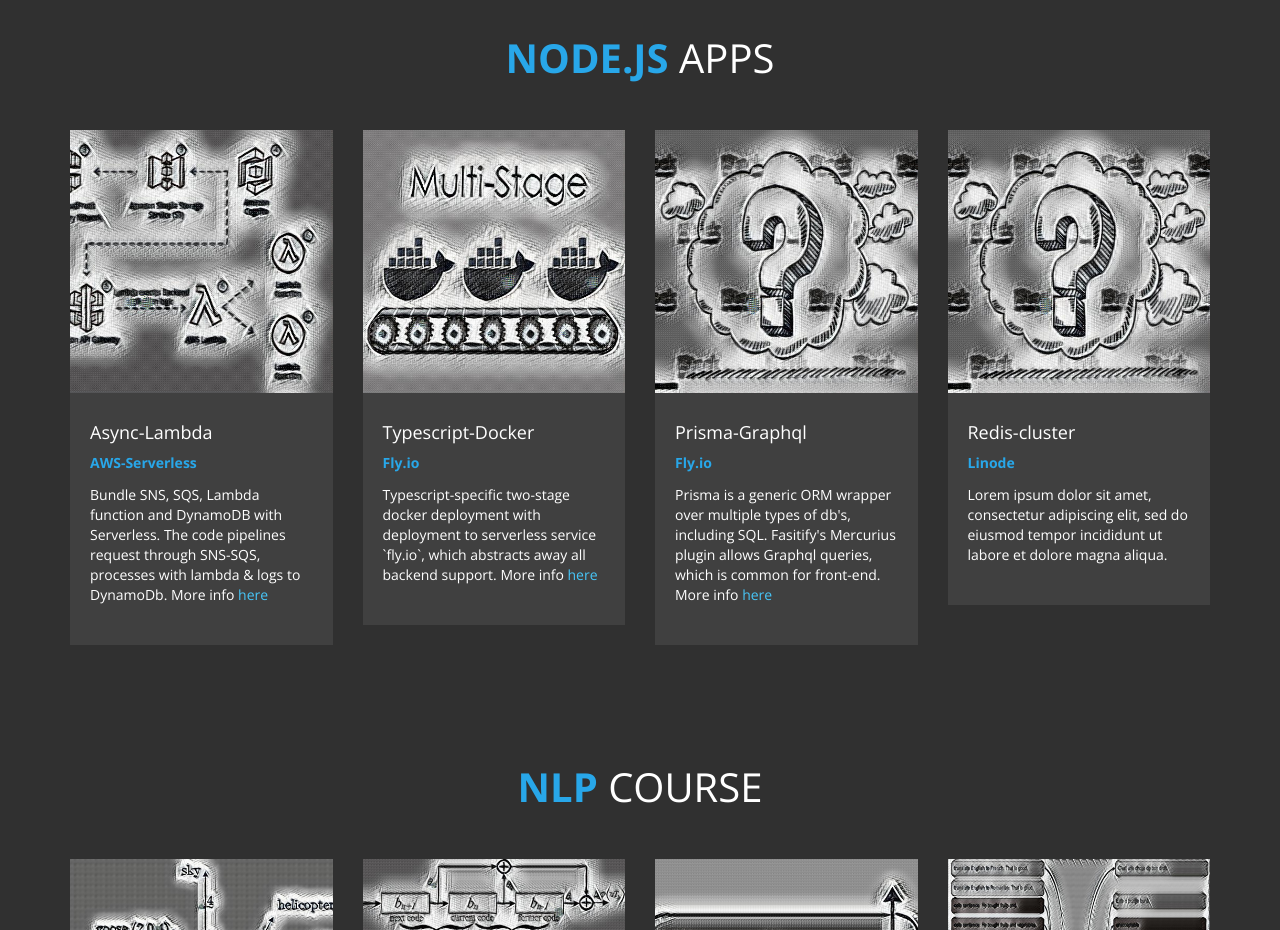
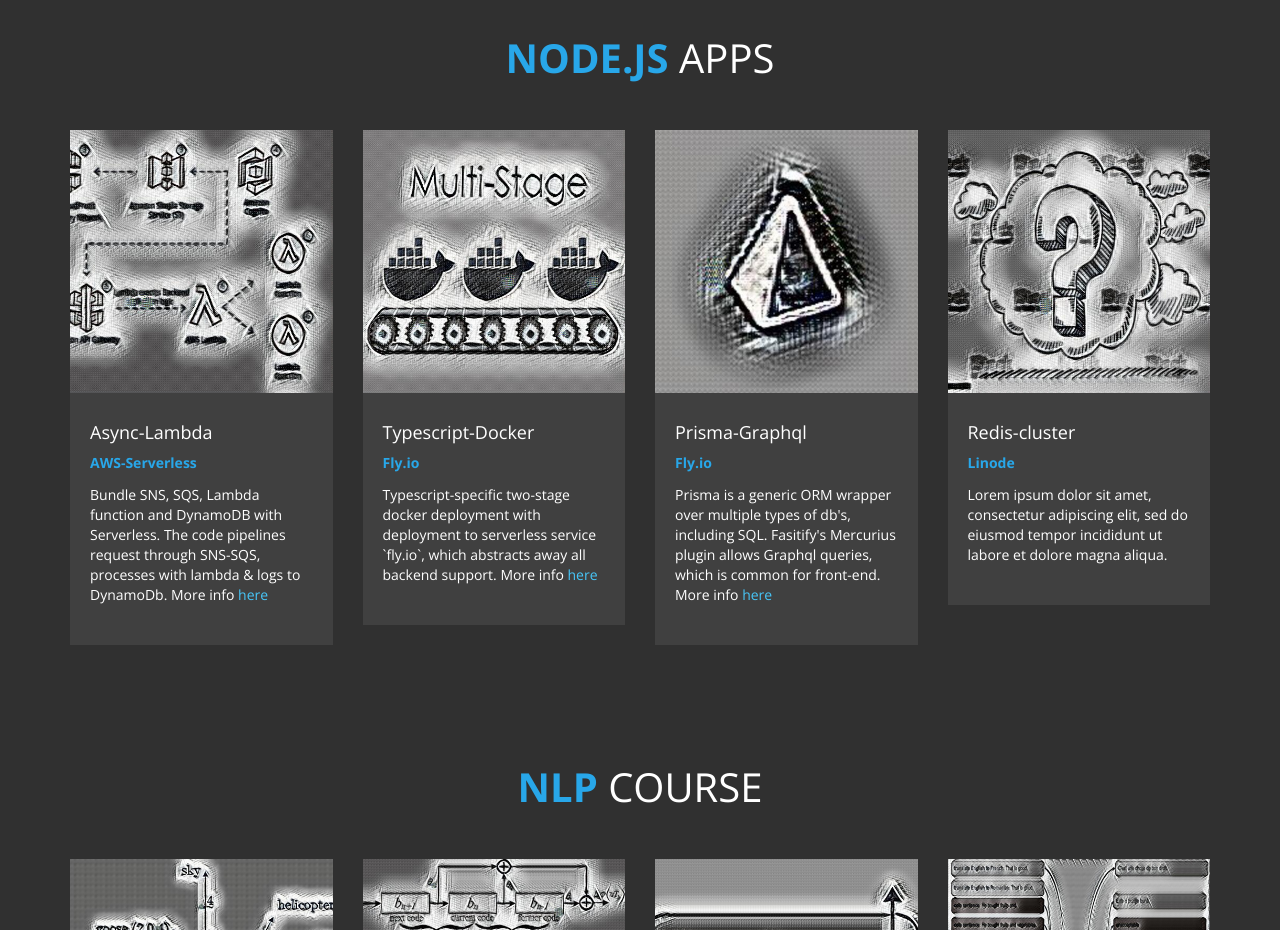
Before and after one commit to bakytk/bakytk.github.io, a plain HTML site: page index.html in a window 1280 px wide. Shown: the part 1880-2810 px from the top of the page. Drawn offline with nearby package versions, Linux system fonts and the light colour scheme.

Commit message:
update index

```diff
--- a/index.html
+++ b/index.html
@@ -261,7 +261,7 @@
     				</div>
     				<div class="col-md-3 col-sm-6 col-xs-12 wow fadeIn" data-wow-offset="50" data-wow-delay="1.3s">
     					<div class="team-wrapper">
-    						<img src="images/quesg.jpg" class="img-responsive" alt="team img 3">
+    						<img src="images/PRISMAg.jpg" class="img-responsive" alt="team img 3">
     							<div class="team-des">
     								<h4>Prisma-Graphql</h4>
     								<span>Fly.io</span>
```
Also changed, not shown: images/PRISMAg.jpg (added).
